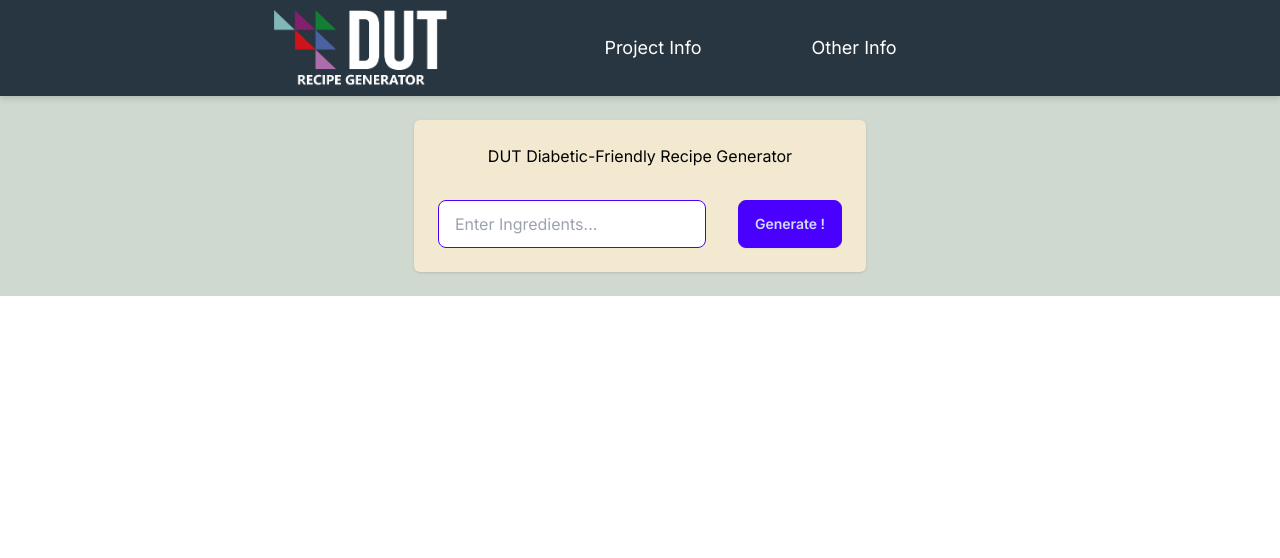
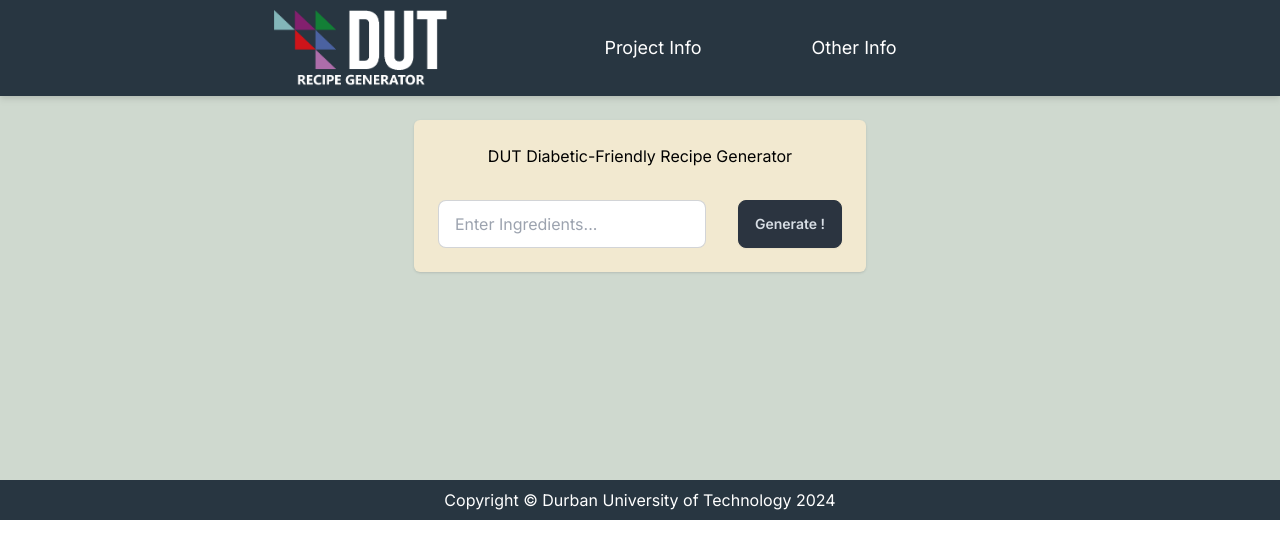
Before and after one commit to Shaylin/recipe-generator-frontend, a Next.js app: page / in a window 1280 px wide. Shown: the top 558 px of the page. Built offline with nearby package versions, Linux system fonts and the light colour scheme.

Commit message:
chore: update styling

```diff
--- a/app/page.tsx
+++ b/app/page.tsx
@@ -1,14 +1,16 @@
 import { Fragment, JSX } from "react";
 import Header from "@/components/header/header";
 import RecipeGenerator from "@/components/recipeGenerator/recipeGenerator";
+import Footer from "@/components/footer/footer";
 
 export default function Home(): JSX.Element {
   return (
     <Fragment>
       <Header/>
-      <main className="flex min-h-48 flex-col items-center justify-between mt-24 p-6">
+      <main className="flex min-h-96 flex-col items-center justify-between mt-24 p-6">
         <RecipeGenerator/>
       </main>
+      <Footer/>
     </Fragment>
   );
 }
--- a/components/brandLogo/brandLogo.tsx
+++ b/components/brandLogo/brandLogo.tsx
@@ -4,7 +4,7 @@ import Link from "next/link";
 export default function BrandLogo() {
   return (
     <Link href="/">
-      <Image alt="DUT Logo" src="/images/DUTLogo.png" width={173} height={100}/>
+      <Image alt="DUT Logo" src="/images/DUTLogo.png" width={173} height={100} className="min-w-20"/>
     </Link>
   );
 }
--- /dev/null
+++ b/components/footer/footer.tsx
@@ -0,0 +1,9 @@
+import { JSX } from "react";
+
+export default function Footer():JSX.Element {
+  return (
+    <footer className="bg-dark-tone text-white flex flex-col items-center p-2">
+      <p className="text-center">Copyright &copy; Durban University of Technology 2024</p>
+    </footer>
+  )
+}
--- a/components/ingredientsInput/ingredientsInput.tsx
+++ b/components/ingredientsInput/ingredientsInput.tsx
@@ -5,7 +5,7 @@ export default function IngredientsInput(props: { onUpdate: (ingredientsList: st
   return (
     <div>
       <Input type="text" placeholder="Enter Ingredients..."
-        className="input input-bordered input-primary w-full max-w-xs"
+        className="input input-bordered input-neutral w-full max-w-xs"
         onChange={((changeEvent: ChangeEvent<HTMLInputElement>) => props.onUpdate(changeEvent.target.value))}/>
     </div>
   )
--- a/components/recipeGenerator/recipeGenerator.tsx
+++ b/components/recipeGenerator/recipeGenerator.tsx
@@ -25,10 +25,10 @@ export default function RecipeGenerator(): JSX.Element {
 
       <div className="flex flex-row gap-8">
         <IngredientsInput onUpdate={(ingredientsList: string) => setIngredients(ingredientsList)}/>
-        <Button onClick={fetchData} className="btn btn-primary">Generate !</Button>
+        <Button onClick={fetchData} className="btn btn-neutral">Generate !</Button>
       </div>
 
-      {isGenerating && <span className="loading loading-spinner text-accent"></span>}
+      {isGenerating && <span className="loading loading-spinner text-highlight-tone"></span>}
 
       {recipe?.success && <div>{JSON.stringify(recipe)}</div>}
     </div>
```
